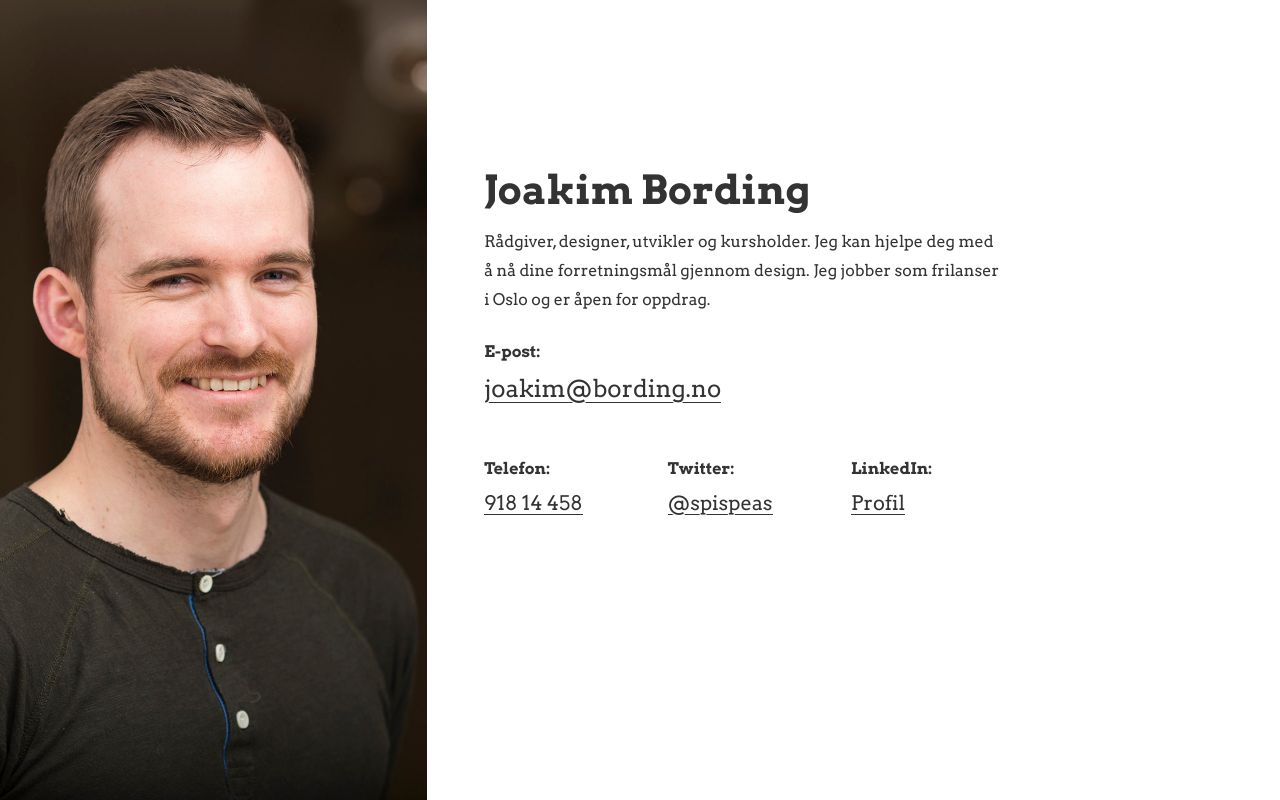
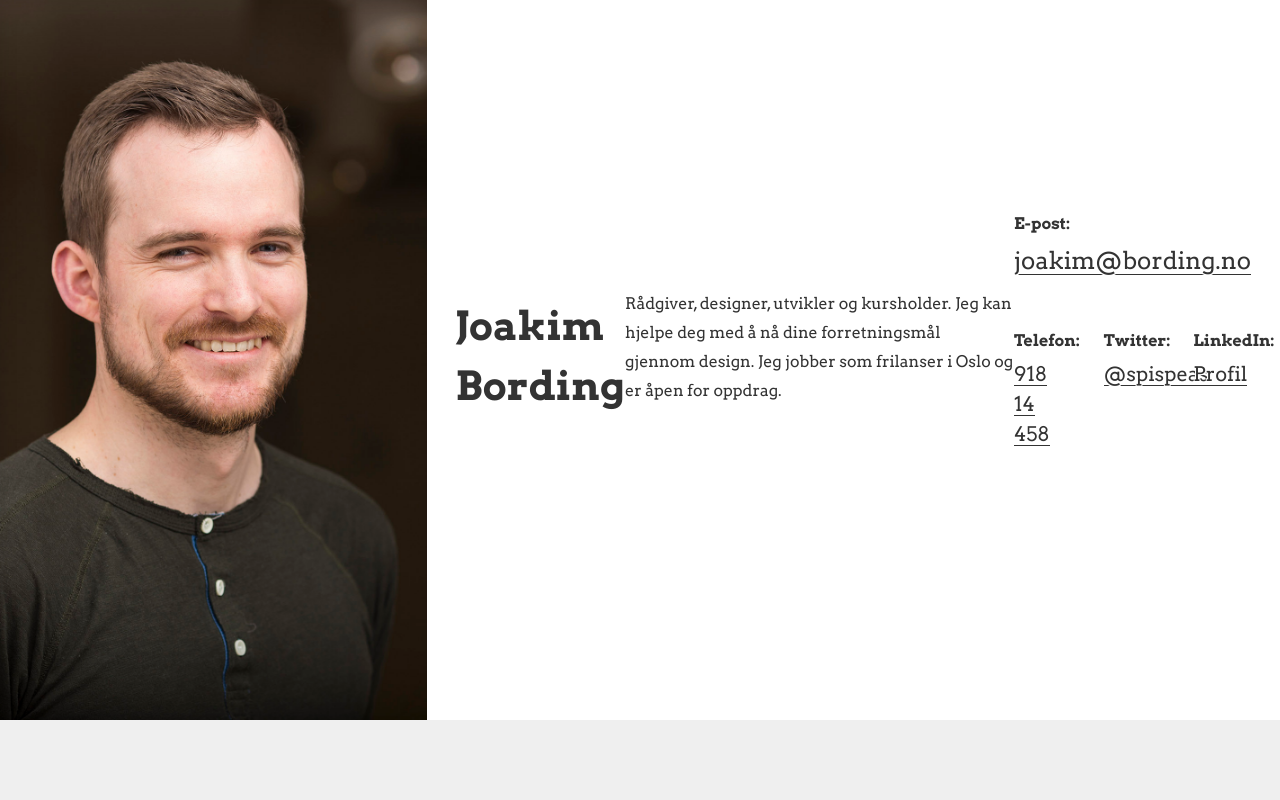
Before and after one commit to joakimbording/joakim-bording, a PHP site: page / in a window 1280 px wide. Run offline with PHP 8.4, Linux system fonts and the light colour scheme.

Commit message:
New layout styles: triple and flip

```diff
--- a/public/css/screen.css
+++ b/public/css/screen.css
@@ -100,18 +100,29 @@
   font-weight: 500;
   margin-bottom: 0.5rem;
   line-height: 1.5; }
+  h1 small,
+  h2 small,
+  h3 small,
+  h4 small,
+  h5 small,
+  h6 small, .info--large .info__value small, .info--huge .info__value small, .info__value small {
+    display: block;
+    color: #777; }
 
-h1 {
+h1,
+.h1 {
   font-size: 1.75rem;
   font-weight: 700;
   margin-top: 0;
   margin-bottom: 0.5rem; }
   @media (min-width: 30rem) {
-    h1 {
+    h1,
+    .h1 {
       margin-top: 0;
       font-size: 2.00rem; } }
   @media (min-width: 45rem) {
-    h1 {
+    h1,
+    .h1 {
       font-size: 2.50rem; } }
 
 h2,
@@ -119,14 +130,14 @@
 .info--huge .info__value,
 .h2 {
   font-size: 1.33rem;
-  font-weight: 500;
+  font-weight: 400;
   margin-top: 2rem; }
-  @media (min-width: 30rem) {
+  @media (min-width: 45rem) {
     h2,
     .info--large .info__value,
     .info--huge .info__value,
     .h2 {
-      font-size: 1.50rem; } }
+      font-size: 1.5rem; } }
   h2:first-child,
   .info--large .info__value:first-child,
   .info--huge .info__value:first-child,
@@ -202,8 +213,8 @@
   background-color: #ccc; }
 
 small {
-  font-size: 0.85rem;
-  line-height: 1.3rem; }
+  font-size: 0.75em;
+  line-height: 1.3em; }
 
 a, .link {
   color: #333;
@@ -241,13 +252,13 @@
       -ms-flex-direction: row;
           flex-direction: row;
       -ms-flex-align: stretch;
-          align-items: stretch;
-      box-shadow: 0px 5px 30px 0px rgba(0, 0, 0, 0.1); } }
+          align-items: stretch; } }
   @media (min-width: 62.5rem) {
     .page {
-      min-height: 100vh; } }
+      min-height: 90vh; } }
   .page__visual {
-    background: #71baff; }
+    background: #71baff;
+    position: relative; }
     @media (min-width: 45rem) {
       .page__visual {
         position: relative;
@@ -256,22 +267,68 @@
         max-width: 33.33%; } }
     @media (min-width: 62.5rem) {
       .page__visual {
-        min-height: 100vh; } }
+        min-height: 90vh; } }
+    .page__visual:after {
+      content: '';
+      display: block;
+      position: absolute;
+      top: 0;
+      width: 100%;
+      height: 100%;
+      box-shadow: inset 0 0 20px rgba(0, 0, 0, 0.1); }
   .page__content {
-    max-width: 37rem;
-    padding: 1.8rem 1rem 3.6rem 1rem; }
+    padding: 1.8rem 1rem 1.8rem 1rem; }
     @media (min-width: 45rem) {
       .page__content {
-        padding-top: 3.6rem;
-        padding-left: 3.6rem;
-        padding-top: 7em;
+        padding: 1.8rem;
         -ms-flex-preferred-size: 66.66%;
             flex-basis: 66.66%;
-        max-width: 37rem; } }
+        max-width: 66.66%;
+        display: -ms-flexbox;
+        display: flex;
+        -ms-flex-align: center;
+            align-items: center; } }
     @media (min-width: 62.5rem) {
       .page__content {
-        padding-top: 10em;
-        min-height: 100vh; } }
+        min-height: 90vh; } }
+  .page__text-frame {
+    max-width: 37rem; }
+  @media (min-width: 45rem) {
+    .page--flip .page__visual {
+      -ms-flex-order: 2;
+          order: 2;
+      -ms-flex-preferred-size: 66.66%;
+          flex-basis: 66.66%;
+      max-width: 66.66%; }
+    .page--flip .page__content {
+      -ms-flex-order: 1;
+          order: 1;
+      -ms-flex-preferred-size: 33.33%;
+          flex-basis: 33.33%;
+      max-width: 33.33%; } }
+  @media (min-width: 62.5rem) {
+    .page--triple {
+      min-height: auto; } }
+  .page--triple .page__content {
+    background: #333;
+    color: #fff;
+    -webkit-font-smoothing: antialiased;
+    -moz-osx-font-smoothing: grayscale; }
+    @media (min-width: 45rem) {
+      .page--triple .page__content {
+        -ms-flex-preferred-size: 33.33%;
+            flex-basis: 33.33%;
+        max-width: 33.33%;
+        display: block;
+        padding-top: 3.6rem;
+        padding-bottom: 3.6rem; } }
+    @media (min-width: 62.5rem) {
+      .page--triple .page__content {
+        min-height: auto; } }
+    .page--triple .page__content:first-child {
+      background: #444; }
+    .page--triple .page__content:last-child {
+      background: #222; }
 
 .info {
   display: block;
@@ -330,7 +387,8 @@
       height: 100%; } }
   .visual__image {
     display: block;
-    width: 100%; }
+    width: 100%;
+    box-shadow: inset 0 0 20px rgba(0, 0, 0, 0.4); }
     @media (min-width: 45rem) {
       .visual__image {
         position: absolute;
--- a/scss/2_base/_typography.scss
+++ b/scss/2_base/_typography.scss
@@ -33,10 +33,14 @@
     font-weight: 500;
     margin-bottom: 0.5rem;
     line-height: 1.5;
+    small {
+      display: block;
+      color: $color__gray-text;
+    }
 }
 
 h1,
-%h1 {
+.h1 {
     font-size: 1.75rem;
     font-weight: 700;
     margin-top: 0;
@@ -54,10 +58,10 @@
 %h2,
 .h2 {
     font-size: 1.33rem;
-    font-weight: 500;
+    font-weight: 400;
     margin-top: 2rem;
-    @include breakpoint(small) {
-        font-size: 1.50rem;
+    @include breakpoint(medium) {
+        font-size: 1.5rem;
     }
     &:first-child {
       margin-top: 0;
@@ -159,8 +163,8 @@
 }
 
 small {
-    font-size: 0.85rem;
-    line-height: 1.3rem;
+    font-size: 0.75em;
+    line-height: 1.3em;
 }
 
 a, .link {
--- a/scss/3_blocks/_page.scss
+++ b/scss/3_blocks/_page.scss
@@ -4,35 +4,86 @@
     display: flex;
     flex-direction: row;
     align-items: stretch;
-    box-shadow: 0px 5px 30px 0px rgba(0, 0, 0, 0.1);
   }
   @include breakpoint(large) {
-    min-height: 100vh;
+    min-height: 90vh;
   }
   &__visual {
     background: $color__secondary--light;
+    position: relative;
     @include breakpoint(medium) {
       position: relative;
       flex-basis: 33.33%;
       max-width: 33.33%;
     }
     @include breakpoint(large) {
-      min-height: 100vh;
+      min-height: 90vh;
+    }
+    &:after {
+      content: '';
+      display: block;
+      position: absolute;
+      top: 0;
+      width: 100%;
+      height: 100%;
+      box-shadow: inset 0 0 20px rgba(0, 0, 0, 0.1);
     }
   }
   &__content {
-    max-width: $page-width;
-    padding: $spacing--large $spacing $spacing--xlarge $spacing;
+    padding: $spacing--large $spacing $spacing--large $spacing;
     @include breakpoint(medium) {
-      padding-top: $spacing--xlarge;
-      padding-left: $spacing--xlarge;
-      padding-top: 7em;
+      padding: $spacing--large;
       flex-basis: 66.66%;
-      max-width: $page-width;
+      max-width: 66.66%;
+      display: flex;
+      align-items: center;
     }
     @include breakpoint(large) {
-      padding-top: 10em;
-      min-height: 100vh;
+      min-height: 90vh;
+    }
+  }
+  &__text-frame {
+    max-width: $page-width;
+  }
+  &--flip {
+    @include breakpoint(medium) {
+      .page__visual {
+        order: 2;
+        flex-basis: 66.66%;
+        max-width: 66.66%;
+      }
+      .page__content {
+        order: 1;
+        flex-basis: 33.33%;
+        max-width: 33.33%;
+      }
+    }
+  }
+  &--triple {
+    @include breakpoint(large) {
+      min-height: auto;
+    }
+    .page__content {
+      background: $color__black;
+      color: $color__white;
+      -webkit-font-smoothing: antialiased;
+      -moz-osx-font-smoothing: grayscale;
+      @include breakpoint(medium) {
+        flex-basis: 33.33%;
+        max-width: 33.33%;
+        display: block;
+        padding-top: $spacing--xlarge;
+        padding-bottom: $spacing--xlarge;
+      }
+      @include breakpoint(large) {
+        min-height: auto;
+      }
+      &:first-child {
+        background: $color__black--light;
+      }
+      &:last-child {
+        background: $color__black--dark;
+      }
     }
   }
 }
--- a/scss/3_blocks/_visual.scss
+++ b/scss/3_blocks/_visual.scss
@@ -8,6 +8,7 @@
   &__image {
     display: block;
     width: 100%;
+    box-shadow: inset 0 0 20px rgba(0, 0, 0, 0.4);
     @include breakpoint(medium) {
       position: absolute;
       height: 100%;
--- a/scss/_variables.scss
+++ b/scss/_variables.scss
@@ -12,6 +12,8 @@
 $color__secondary: $color__primary;
 $color__secondary--light: #71baff;
 $color__black: #333;
+$color__black--dark: #222;
+$color__black--light: #444;
 $color__white: #fff;
 $color__gray: #ccc;
 $color__gray--light: #efefef;
```
Also changed, not shown: public/js/main.js.
